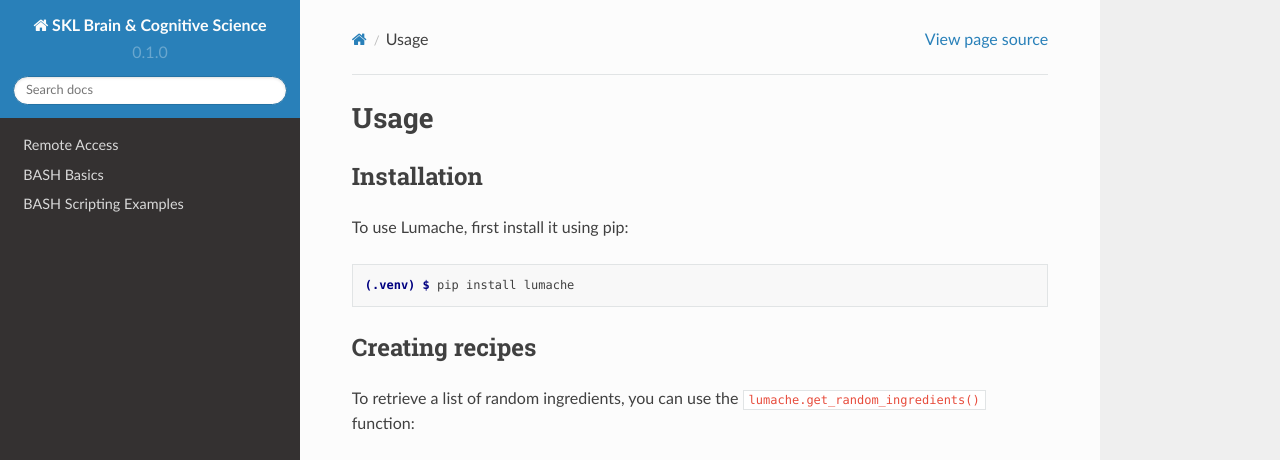
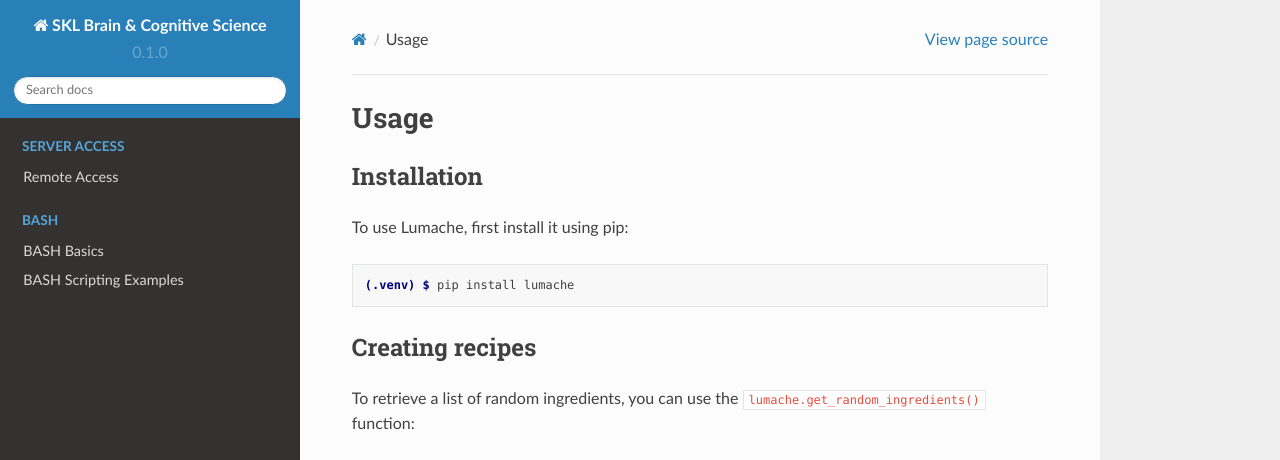
Before and after one commit to hkusklbcs/hkusklbcs, a Sphinx documentation site: the page built from docs/source/usage.rst, in a window 1280 px wide and 1036 px high. Shown: the top 460 px of the window. Built offline with Sphinx 7.4.7 and the Read the Docs theme 2.0.0, drawn with Linux system fonts in a browser that asks for light colours; grey boxes are pictures that could not be loaded.

Commit message:
Update index.rst

```diff
--- a/docs/source/index.rst
+++ b/docs/source/index.rst
@@ -13,10 +13,14 @@ Contents
 --------
 
 .. toctree::
+   :maxdepth: 1
+   :caption: Server Access
 
    access/access
 
 .. toctree::
+   :maxdepth: 1
+   :caption: BASH
 
    bash/bash_basics
    bash/bash_scripting
```
